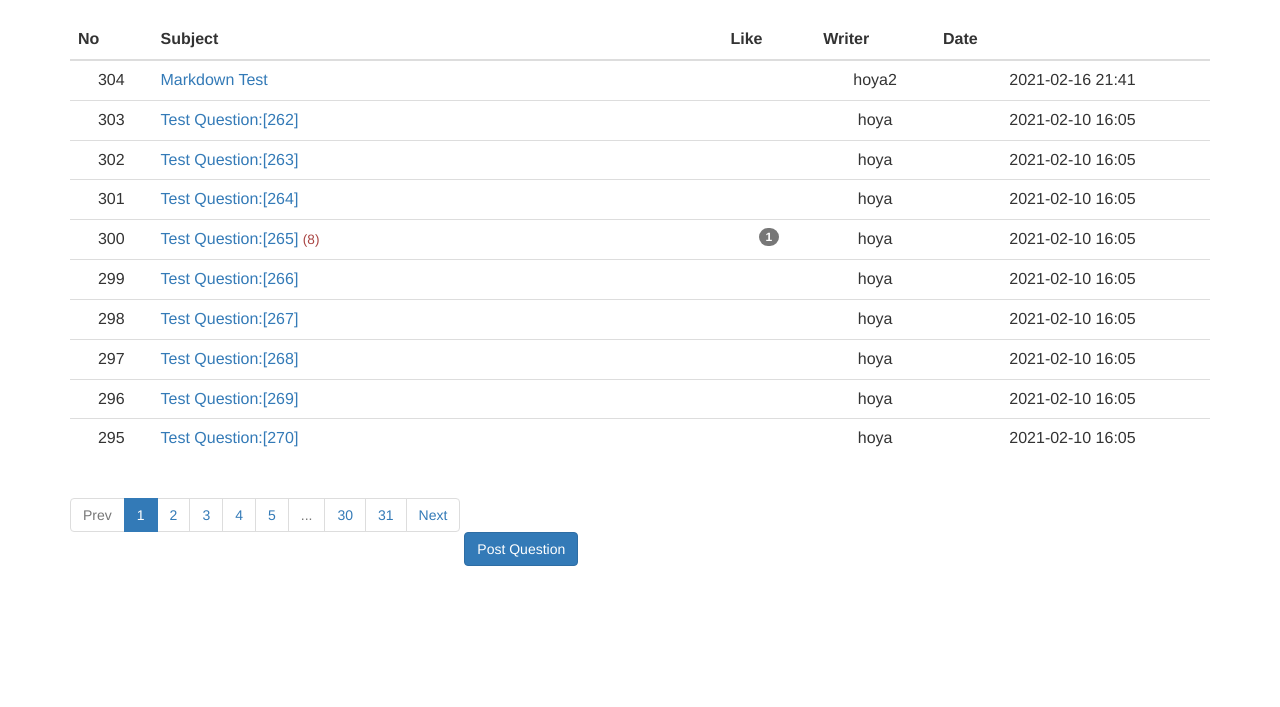
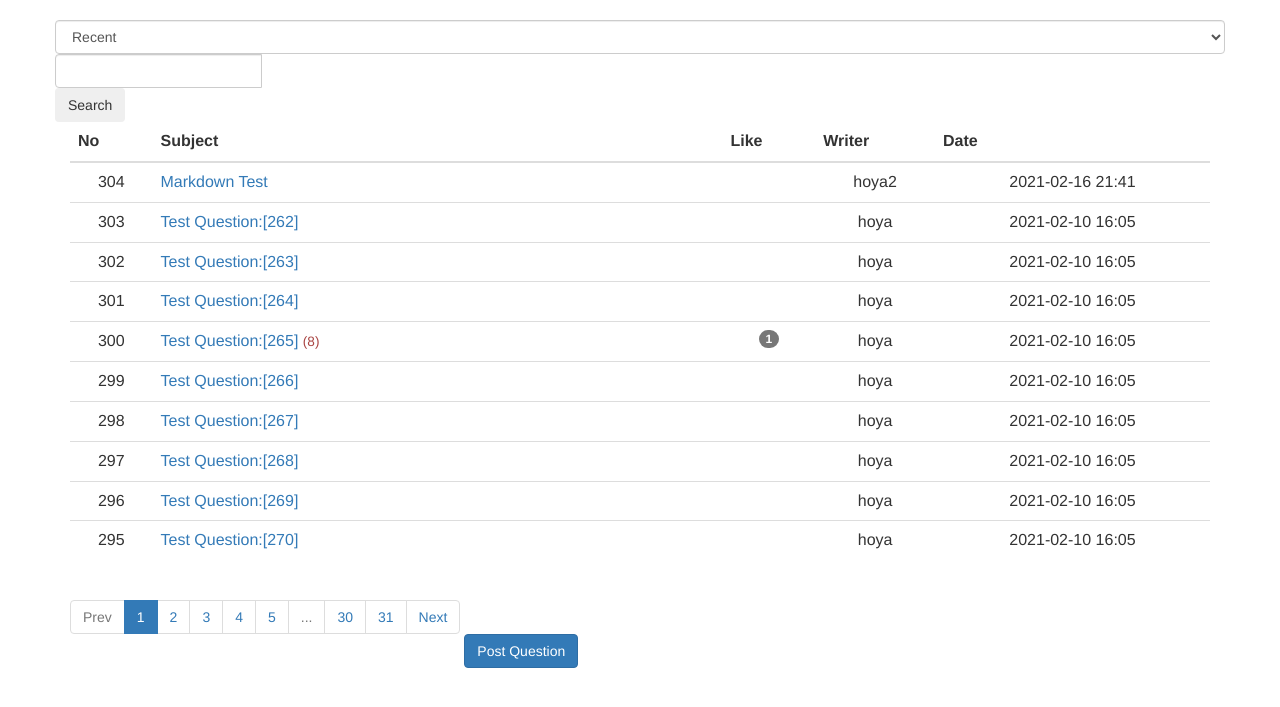
Before and after one commit to HoYaProject/hBulletinBoard_Flask, a Flask app: page /question/list/ in a window 1280 px wide. Shown: the part 52-759 px from the top of the page. Run offline with Flask 2, Linux system fonts and the light colour scheme; data comes from the database, SQL or seed files in the repository; some libraries are stand-ins or nearby versions.

Commit message:
Added Sort/Search feature

```diff
--- a/src/templates/question/question_list.html
+++ b/src/templates/question/question_list.html
@@ -2,6 +2,25 @@
 
 {% block content %}
 <div class="container my-3">
+    <div class="row justify-content-between my-3">
+        <!-- Sort -->
+        <div class="col-2">
+            <select class="form-control sort">
+                <option value="recent" {% if sort=='recent' %}selected{% endif %}>Recent</option>
+                <option value="recommend" {% if sort=='recommend' %}selected{% endif %}>Recommend</option>
+                <option value="popular" {% if sort=='popular' %}selected{% endif %}>Popular</option>
+            </select>
+        </div>
+
+        <!-- Search -->
+        <div class="col-4 input-group">
+            <input class="form-control keyword" type="text" value="{{ keyword or '' }}">
+            <div class="input-group-append">
+                <button id="btn_search" class="btn btn-outline-secondary" type="button">Search</button>
+            </div>
+        </div>
+    </div>
+
     <table class="table">
         <thead>
             <tr class="text-center thead-dark">
@@ -45,7 +64,7 @@
         <!-- Previous Page -->
         {% if question_list.has_prev %}
         <li class="page-item">
-      <a class="page-link" href="?page={{ question_list.prev_num }}">Prev</a>
+            <a class="page-link" data-page="{{ question_list.prev_num }}" href="#">Prev</a>
         </li>
         {% else %}
         <li class="page-item disabled">
@@ -56,21 +75,23 @@
         {% if page_num %}
         {% if page_num != question_list.page %}
         <li class="page-item">
-      <a class="page-link" href="?page={{ page_num }}">{{ page_num }}</a>
+            <a class="page-link" data-page="{{ page_num }}" href="#">{{ page_num }}</a>
         </li>
         {% else %}
         <li class="page-item active" aria-current="page">
             <a class="page-link" href="#">{{ page_num }}</a>
         </li>
-    {% endif %} {% else %}
+        {% endif %}
+        {% else %}
         <li class="disabled">
             <a class="page-link" href="#">...</a>
         </li>
-    {% endif %} {% endfor %}
+        {% endif %}
+        {% endfor %}
         <!-- Next Page -->
         {% if question_list.has_next %}
         <li class="page-item">
-      <a class="page-link" href="?page={{ question_list.next_num }}">Next</a>
+            <a class="page-link" data-page="{{ question_list.next_num }}" href="#">Next</a>
         </li>
         {% else %}
         <li class="page-item disabled">
@@ -81,4 +102,32 @@
 
     <a href="{{ url_for('question.create') }}" class="btn btn-primary">Post Question</a>
 </div>
+
+<form id="searchForm" method="get" action="{{ url_for('question._list') }}">
+    <input id="page" type="hidden" name="page" value="{{ page }}">
+    <input id="keyword" type="hidden" name="keyword" value="{{ keyword or '' }}">
+    <input id="sort" type="hidden" name="sort" value="{{ sort }}">
+</form>
 {% endblock %}
+
+{% block scripts %}
+{{ super() }}
+<script type='text/javascript'>
+    $(document).ready(function () {
+        $(".sort").on('change', function () {
+            $('#sort').val($(this).val());
+            $('#page').val(1);
+            $('#searchForm').submit();
+        });
+        $(".page-link").on('click', function () {
+            $("#page").val($(this).data("page"));
+            $("#searchForm").submit();
+        });
+        $("#btn_search").on('click', function () {
+            $("#page").val(1);
+            $("#keyword").val($(".keyword").val());
+            $("#searchForm").submit();
+        });
+    });
+</script>
+{% endblock %}
--- a/src/views/question_views.py
+++ b/src/views/question_views.py
@@ -1,8 +1,12 @@
 from datetime import datetime
 from flask import Blueprint, render_template, request, redirect, url_for, g, flash
+from sqlalchemy import func
 
 from ..models.common import db
-from src.models.question import QuestionModel
+from ..models.user import UserModel
+from ..models.question import QuestionModel
+from ..models.answer import AnswerModel
+from ..models.like import question_like
 from ..forms import QuestionForm, AnswerForm
 from .account_views import signin_required
 
@@ -30,9 +34,67 @@ def create():
 @bp.route("/list/")
 def _list():
     page = request.args.get("page", type=int, default=1)
-    question_list = QuestionModel.query.order_by(QuestionModel.created_date.desc())
+    keyword = request.args.get("keyword", type=str, default="")
+    sort = request.args.get("sort", type=str, default="recent")
+    print(sort)
+
+    # Sort
+    if sort == "recommend":
+        sub_query = (
+            db.session.query(
+                question_like.c.question_id, func.count("*").label("num_like")
+            )
+            .group_by(question_like.c.question_id)
+            .subquery()
+        )
+        question_list = QuestionModel.query.outerjoin(
+            sub_query, QuestionModel.id == sub_query.c.question_id
+        ).order_by(sub_query.c.num_like.desc(), QuestionModel.created_date.desc())
+    elif sort == "popular":
+        sub_query = (
+            db.session.query(
+                AnswerModel.question_id, func.count("*").label("num_answer")
+            )
+            .group_by(AnswerModel.question_id)
+            .subquery()
+        )
+        question_list = QuestionModel.query.outerjoin(
+            sub_query, QuestionModel.id == sub_query.c.question_id
+        ).order_by(sub_query.c.num_answer.desc(), QuestionModel.created_date.desc())
+    else:
+        question_list = QuestionModel.query.order_by(QuestionModel.created_date.desc())
+
+    # Search
+    if keyword:
+        search = "%%{}%%".format(keyword)
+        sub_query = (
+            db.session.query(
+                AnswerModel.question_id, AnswerModel.content, UserModel.username
+            )
+            .join(UserModel, AnswerModel.user_id == UserModel.id)
+            .subquery()
+        )
+        question_list = (
+            question_list.join(UserModel)
+            .outerjoin(sub_query, sub_query.c.question_id == QuestionModel.id)
+            .filter(
+                QuestionModel.subject.ilike(search)
+                | QuestionModel.content.ilike(search)
+                | UserModel.username.ilike(search)
+                | sub_query.c.content.ilike(search)
+                | sub_query.c.username.ilike(search),
+            )
+            .distinct()
+        )
     question_list = question_list.paginate(page, per_page=10)
-    return render_template("question/question_list.html", question_list=question_list)
+
+    return render_template(
+        "question/question_list.html",
+        question_list=question_list,
+        page=page,
+        keyword=keyword,
+        sort=sort,
+    )
 
 
 @bp.route("/detail/<int:question_id>/")
@@ -44,7 +106,7 @@ def detail(question_id):
     )
 
 
-@bp.route("/modify/<int:question_id>", methods=("GET", "POST"))
+@bp.route("/modify/<int:question_id>", methods=["GET", "POST"])
 @signin_required
 def modify(question_id):
     question = QuestionModel.query.get_or_404(question_id)
```
Lines whose indentation alone changed are shown as unchanged.
